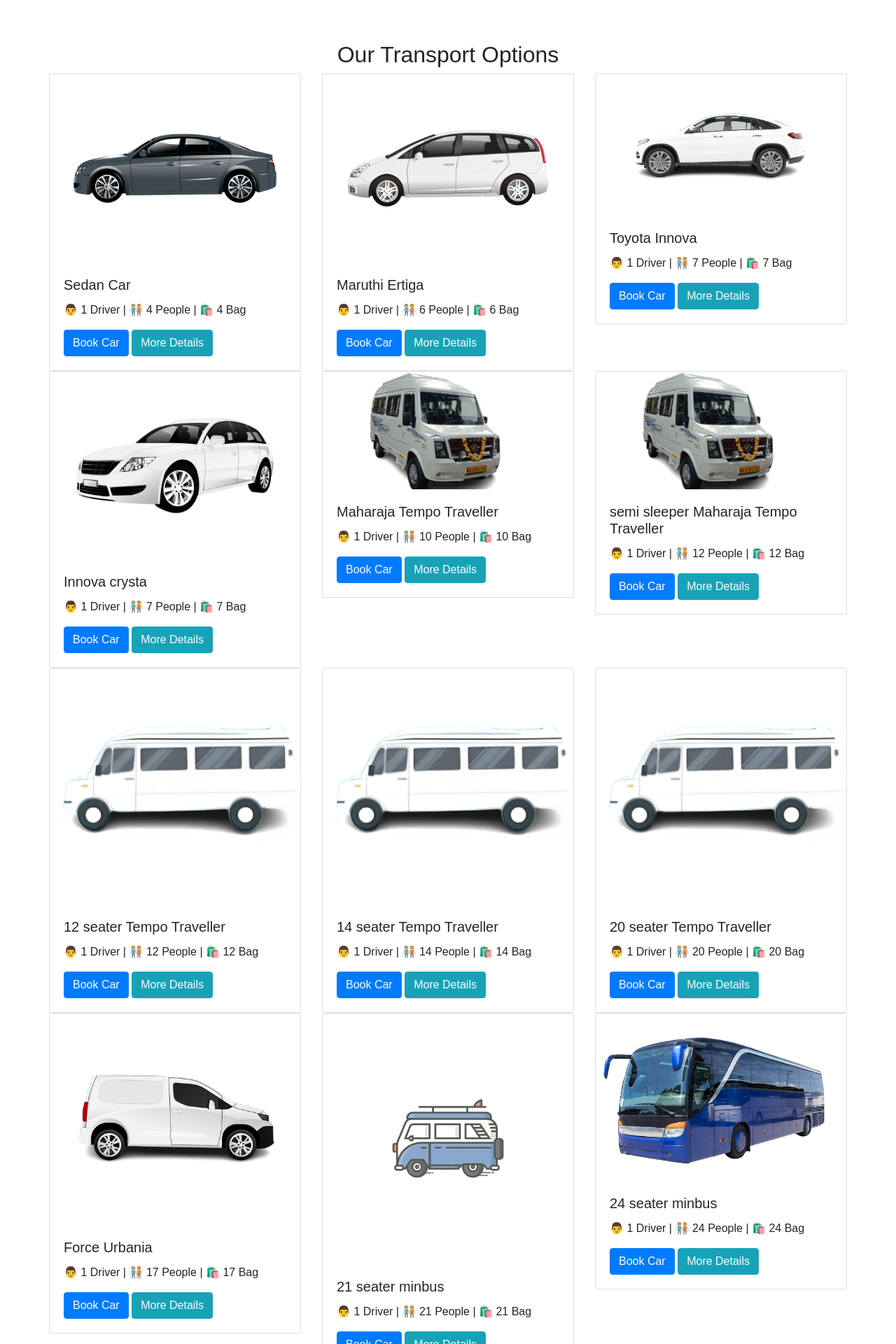
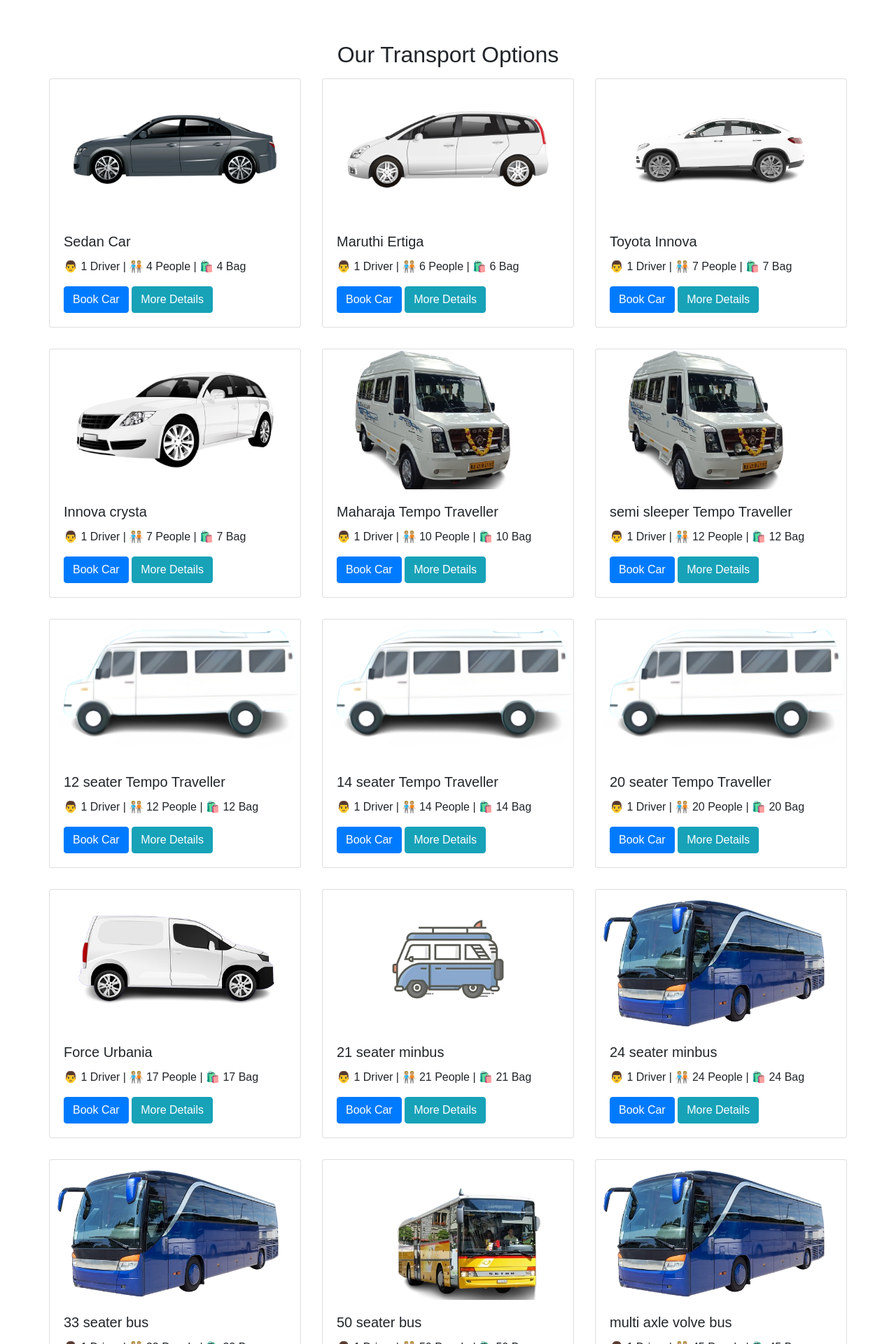
Before and after one commit to sejalrose332/sharath, a PHP site: page / in a window 1280 px wide. Shown: the part 857-2777 px from the top of the page at 70% size. Run offline with PHP 8.4, Linux system fonts and the light colour scheme; some libraries are stand-ins or nearby versions.

Commit message:
Version 0.0.1

```diff
--- a/css/styles.css
+++ b/css/styles.css
@@ -442,3 +442,19 @@ html {
   position: relative;
   z-index: 1;
 }
+
+.card-img-top {
+  object-fit: cover;
+  height: 200px; /* Adjust based on your needs */
+}
+
+/* Custom CSS for card spacing */
+.card {
+  margin-bottom: 30px; /* Adjust the spacing between rows of cards */
+}
+
+/* Optional: Adds space to the top and bottom of the row */
+.row {
+  margin-top: 15px; /* Compensates for the negative margin */
+  margin-bottom: -15px;
+}
--- a/index.html
+++ b/index.html
@@ -2,7 +2,8 @@
 <html lang="en">
   <head>
     <meta charset="UTF-8" />
-    <meta name="viewport" content="width=device-width, initial-scale=1.0" />
+    <meta name="viewport" content="width=device-width, initial-scale=1.0"/>
+    <link rel="icon" href="images/logo.png" sizes="32x32" type="image/png">
     <title>Sharath Tours and Travels</title>
     <!-- Bootstrap CSS -->
     <link
@@ -90,11 +91,10 @@
                   Book Car
                 </button></a
               >
-              <button type="button" class="btn btn-info">More Details</button>
+              <a href = "#moredetails"><button type="button" class="btn btn-info">More Details</button></a>
             </div>
           </div>
         </div>
-
 
         <!-- Transports vehicles available-->
         <div class="col-md-4 animated">
@@ -105,18 +105,17 @@
               alt="Bus"
             />
             <div class="card-body">
-                    <h5 class="card-title">Maruthi Ertiga </h5>
+              <h5 class="card-title">Maruthi Ertiga</h5>
               <p class="card-text">👨 1 Driver | 🧑🏼‍🤝‍🧑🏼 6 People | 🛍️ 6 Bag</p>
               <a href="#contact"
                 ><button type="button" class="btn btn-primary">
                   Book Car
                 </button></a
               >
-                    <button type="button" class="btn btn-info">More Details</button>
+              <a href = "#moredetails"><button type="button" class="btn btn-info">More Details</button></a>
             </div>
           </div>
         </div>
-
 
         <div class="col-md-4 animated">
           <div class="card">
@@ -133,7 +132,7 @@
                   Book Car
                 </button></a
               >
-                        <button type="button" class="btn btn-info">More Details</button>
+              <a href = "#moredetails"><button type="button" class="btn btn-info">More Details</button></a>
             </div>
           </div>
         </div>
@@ -153,7 +152,7 @@
                   Book Car
                 </button></a
               >
-                        <button type="button" class="btn btn-info">More Details</button>
+              <a href = "#moredetails"><button type="button" class="btn btn-info">More Details</button></a>
             </div>
           </div>
         </div>
@@ -173,7 +172,7 @@
                   Book Car
                 </button></a
               >
-                        <button type="button" class="btn btn-info">More Details</button>
+              <a href = "#moredetails"><button type="button" class="btn btn-info">More Details</button></a>
             </div>
           </div>
         </div>
@@ -186,14 +185,14 @@
               alt="Bus"
             />
             <div class="card-body">
-                        <h5 class="card-title">semi sleeper Maharaja Tempo Traveller</h5>
+              <h5 class="card-title">semi sleeper Tempo Traveller</h5>
               <p class="card-text">👨 1 Driver | 🧑🏼‍🤝‍🧑🏼 12 People | 🛍️ 12 Bag</p>
               <a href="#contact"
                 ><button type="button" class="btn btn-primary">
                   Book Car
                 </button></a
               >
-                        <button type="button" class="btn btn-info">More Details</button>
+              <a href = "#moredetails"><button type="button" class="btn btn-info">More Details</button></a>
             </div>
           </div>
         </div>
@@ -205,14 +204,14 @@
               alt="Bus"
             />
             <div class="card-body">
-                        <h5 class="card-title"> 12 seater Tempo Traveller</h5>
+              <h5 class="card-title">12 seater Tempo Traveller</h5>
               <p class="card-text">👨 1 Driver | 🧑🏼‍🤝‍🧑🏼 12 People | 🛍️ 12 Bag</p>
               <a href="#contact"
                 ><button type="button" class="btn btn-primary">
                   Book Car
                 </button></a
               >
-                        <button type="button" class="btn btn-info">More Details</button>
+              <a href = "#moredetails"><button type="button" class="btn btn-info">More Details</button></a>
             </div>
           </div>
         </div>
@@ -225,14 +224,14 @@
               alt="Bus"
             />
             <div class="card-body">
-                        <h5 class="card-title"> 14 seater Tempo Traveller</h5>
+              <h5 class="card-title">14 seater Tempo Traveller</h5>
               <p class="card-text">👨 1 Driver | 🧑🏼‍🤝‍🧑🏼 14 People | 🛍️ 14 Bag</p>
               <a href="#contact"
                 ><button type="button" class="btn btn-primary">
                   Book Car
                 </button></a
               >
-                        <button type="button" class="btn btn-info">More Details</button>
+              <a href = "#moredetails"><button type="button" class="btn btn-info">More Details</button></a>
             </div>
           </div>
         </div>
@@ -245,14 +244,14 @@
               alt="Bus"
             />
             <div class="card-body">
-                        <h5 class="card-title"> 20 seater Tempo Traveller</h5>
+              <h5 class="card-title">20 seater Tempo Traveller</h5>
               <p class="card-text">👨 1 Driver | 🧑🏼‍🤝‍🧑🏼 20 People | 🛍️ 20 Bag</p>
               <a href="#contact"
                 ><button type="button" class="btn btn-primary">
                   Book Car
                 </button></a
               >
-                        <button type="button" class="btn btn-info">More Details</button>
+              <a href = "#moredetails"><button type="button" class="btn btn-info">More Details</button></a>
             </div>
           </div>
         </div>
@@ -265,74 +264,62 @@
               alt="Bus"
             />
             <div class="card-body">
-                        <h5 class="card-title"> Force Urbania </h5>
+              <h5 class="card-title">Force Urbania</h5>
               <p class="card-text">👨 1 Driver | 🧑🏼‍🤝‍🧑🏼 17 People | 🛍️ 17 Bag</p>
               <a href="#contact"
                 ><button type="button" class="btn btn-primary">
                   Book Car
                 </button></a
               >
-                        <button type="button" class="btn btn-info">More Details</button>
+              <a href = "#moredetails"><button type="button" class="btn btn-info">More Details</button></a>
             </div>
           </div>
         </div>
 
         <div class="col-md-4 animated">
           <div class="card">
-                      <img
-                        src="images/mini bus.png"
-                        class="card-img-top"
-                        alt="Bus"
-                      />
+            <img src="images/mini bus.png" class="card-img-top" alt="Bus" />
             <div class="card-body">
-                        <h5 class="card-title"> 21 seater minbus </h5>
+              <h5 class="card-title">21 seater minbus</h5>
               <p class="card-text">👨 1 Driver | 🧑🏼‍🤝‍🧑🏼 21 People | 🛍️ 21 Bag</p>
               <a href="#contact"
                 ><button type="button" class="btn btn-primary">
                   Book Car
                 </button></a
               >
-                        <button type="button" class="btn btn-info">More Details</button>
+              <a href = "#moredetails"><button type="button" class="btn btn-info">More Details</button></a>
             </div>
           </div>
         </div>
 
         <div class="col-md-4 animated">
           <div class="card">
-                      <img
-                        src="images/bus.png"
-                        class="card-img-top"
-                        alt="Bus"
-                      />
+            <img src="images/bus.png" class="card-img-top" alt="Bus" />
             <div class="card-body">
-                        <h5 class="card-title"> 24 seater minbus </h5>
+              <h5 class="card-title">24 seater minbus</h5>
               <p class="card-text">👨 1 Driver | 🧑🏼‍🤝‍🧑🏼 24 People | 🛍️ 24 Bag</p>
               <a href="#contact"
                 ><button type="button" class="btn btn-primary">
                   Book Car
                 </button></a
               >
-                        <button type="button" class="btn btn-info">More Details</button>
+              <a href = "#moredetails"><button type="button" class="btn btn-info">More Details</button></a>
             </div>
           </div>
         </div>
 
         <div class="col-md-4 animated">
           <div class="card">
-                      <img
-                        src="images/bus.png"
-                        class="card-img-top"
-                        alt="Bus"
-                      />
+            <img src="images/bus.png" class="card-img-top" alt="Bus" />
             <div class="card-body">
-                        <h5 class="card-title"> 33 seater bus </h5>
+              <h5 class="card-title">33 seater bus</h5>
               <p class="card-text">👨 1 Driver | 🧑🏼‍🤝‍🧑🏼 33 People | 🛍️ 33 Bag</p>
               <a href="#contact"
                 ><button type="button" class="btn btn-primary">
                   Book Car
                 </button></a
               >
-                        <button type="button" class="btn btn-info">More Details</button>
+              <a href = "#moredetails"><button type="button" class="btn btn-info">More Details</button></a>
             </div>
           </div>
         </div>
@@ -345,102 +332,30 @@
               alt="Bus"
             />
             <div class="card-body">
-                        <h5 class="card-title"> 50 seater bus </h5>
+              <h5 class="card-title">50 seater bus</h5>
               <p class="card-text">👨 1 Driver | 🧑🏼‍🤝‍🧑🏼 50 People | 🛍️ 50 Bag</p>
               <a href="#contact"
                 ><button type="button" class="btn btn-primary">
                   Book Car
                 </button></a
               >
-                        <button type="button" class="btn btn-info">More Details</button>
+              <a href = "#moredetails"><button type="button" class="btn btn-info">More Details</button></a>
             </div>
           </div>
         </div>
 
         <div class="col-md-4 animated">
           <div class="card">
-                      <img
-                        src="images/bus.png"
-                        class="card-img-top"
-                        alt="Bus"
-                      />
+            <img src="images/bus.png" class="card-img-top" alt="Bus" />
             <div class="card-body">
-                        <h5 class="card-title"> multi axle volve bus </h5>
+              <h5 class="card-title">multi axle volve bus</h5>
               <p class="card-text">👨 1 Driver | 🧑🏼‍🤝‍🧑🏼 45 People | 🛍️ 45 Bag</p>
               <a href="#contact"
                 ><button type="button" class="btn btn-primary">
                   Book Car
                 </button></a
               >
-                        <button type="button" class="btn btn-info">More Details</button>
-                      </div>
-                    </div>
-                  </div>
-
-                  <div class="col-md-4 animated">
-                    <div class="card">
-                      <img
-                        src="images/bus.png"
-                        class="card-img-top"
-                        alt="Bus"
-                      />
-                      <div class="card-body">
-                        <h5 class="card-title"> luxury Bharath Benz </h5>
-                        <p class="card-text">👨 1 Driver | 🧑🏼‍🤝‍🧑🏼 29 People | 🛍️ 29 Bag</p>
-                        <a href="#contact"
-                          ><button type="button" class="btn btn-primary">
-                            Book Car
-                          </button></a
-                        >
-                        <button type="button" class="btn btn-info">More Details</button>
-                      </div>
-                    </div>
-                  </div>
-
-
-
-
-
-
-
-
-        <div class="col-md-4 animated">
-          <div class="card">
-            <img
-              src="https://via.placeholder.com/350x200"
-              class="card-img-top"
-              alt="Car"
-            />
-            <div class="card-body">
-              <h5 class="card-title">Private Car</h5>
-              <p class="card-text">
-                Enjoy a private and personalized travel experience with our
-                range of cars.
-              </p>
-              <a href="#contact"
-                ><button type="button" class="btn btn-primary">
-                  Book Car
-                </button></a
-              >
-              <button type="button" class="btn btn-info">More Details</button>
-            </div>
-          </div>
-        </div>
-        <div class="col-md-4 animated">
-          <div class="card">
-            <img
-              src="https://via.placeholder.com/350x200"
-              class="card-img-top"
-              alt="Van"
-            />
-            <div class="card-body">
-              <h5 class="card-title">Minivan</h5>
-              <p class="card-text">
-                Perfect for group travels, our minivans offer comfort and
-                convenience.
-              </p>
-              <button type="button" class="btn btn-primary">Primary</button>
-              <button type="button" class="btn btn-info">More Details</button>
+              <a href = "#moredetails"><button type="button" class="btn btn-info">More Details</button></a>
             </div>
           </div>
         </div>
@@ -448,7 +363,7 @@
     </div>
 
     <!-- More Details Section -->
-    <div class="more-details">
+    <div id="moredetails" class="more-details">
       <div class="container">
         <div class="row">
           <!-- Details Segment -->
@@ -741,11 +656,10 @@
             <h5>Contact Us</h5>
             <p>
               Email:
-              <a href="mailto:info@sharathtravels.com"
-                >info@sharathtravels.com</a
-              >
+              <a href="mailto:sharathtoursandtravels9@gmail.com">sharathtoursandtravels9@gmail.com
+              </a>
             </p>
-            <p>Phone: <a href="tel:+1234567890">+123-456-7890</a></p>
+            <p>Phone: <a href="tel:+918971040400">+918971040400</a></p>
           </div>
         </div>
       </div>
@@ -757,7 +671,7 @@
         <p>&copy; 2024 Sharath Tours and Travels. All rights reserved.</p>
         <p>
           Designed by
-          <a href="https://yourdesignagency.com" target="_blank">Habelash</a>
+          <a href="https://reachinstant.in" target="_blank">Reachinstant</a>
         </p>
       </div>
     </footer>
```
Also changed, not shown: html/contactus.html (+5 -5 lines), images/logo.png (added). Lines whose indentation alone changed are shown as unchanged.
